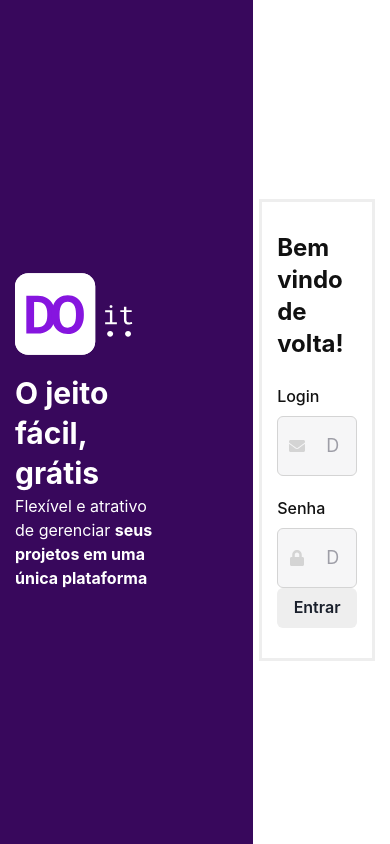
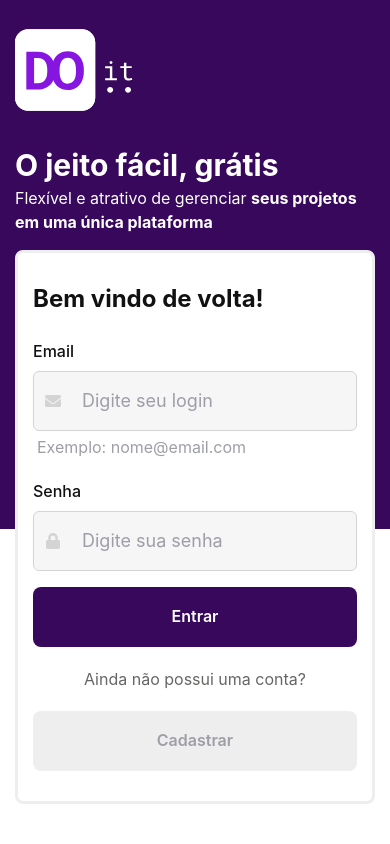
Before and after one commit to schillreff/do_it_front, a React (Create React App) app: page / in a window 390 px wide. Built offline with nearby package versions, Linux system fonts and the light colour scheme.

Commit message:
feat: added yup and responsiveness

```diff
--- a/src/pages/Login/index.tsx
+++ b/src/pages/Login/index.tsx
@@ -1,4 +1,5 @@
 import {
+  Box,
   Button,
   Flex,
   Grid,
@@ -8,6 +9,7 @@
   VStack,
 } from '@chakra-ui/react';
 import { yupResolver } from '@hookform/resolvers/yup';
+import { useState } from 'react';
 import { useForm } from 'react-hook-form';
 import { FaEnvelope, FaLock } from 'react-icons/fa';
 import * as yup from 'yup';
@@ -25,6 +27,8 @@
 }
 
 export const Login = () => {
+  const [loading, setLoading] = useState(false);
+
   const {
     formState: { errors },
     register,
@@ -37,47 +41,68 @@
 
   return (
     <Flex
-      padding='10px 15px'
+      padding={['10px 15px', '10px 15px', '0px', '0px']}
       alignItems='center'
-      height='100vh'
-      bgGradient='linear(to-r, purple.800 65%, white 35%)'
+      justifyContent={'center'}
+      height={['auto', 'auto', '100vh', '100vh']}
+      bgGradient={[
+        'linear(to-b, purple.800 65%, white 35%)',
+        'linear(to-b, purple.800 65%, white 35%)',
+        'linear(to-r, purple.800 65%, white 35%)',
+        'linear(to-r, purple.800 65%, white 35%)',
+      ]}
       color='white'
     >
       <Flex
-        w={'100%'}
+        w={['100%', '100%', '90%', '65%']}
         justifyContent={'center'}
-        flexDirection={'row'}
+        flexDirection={['column', 'column', 'row', 'row']}
         alignItems={'center'}
       >
-        <Grid w={'100%'} paddingRight={'100px'}>
-          <Image src={LogoPrimary} alt='doit' boxSize={'120px'} />
-          <Heading as={'h1'}> O jeito fácil, grátis</Heading>
-          <Text>
+        <Grid w={['100%', '100%', '50%', '50%']} >
+          <Image
+            src={LogoPrimary}
+            alt='doit'
+            boxSize={['120px', '120px', '150px', '150px']}
+          />
+          <Heading mt={'4'} as={'h1'}>
+            {' '}
+            O jeito fácil, grátis
+          </Heading>
+          <Text maxW={'350px'}>
             Flexível e atrativo de gerenciar{' '}
-            <b>seus projetos em uma única plataforma</b>
+            <b> seus projetos em uma única plataforma</b>
           </Text>
         </Grid>
         <Grid
           onSubmit={handleSubmit(handleSignIn)}
           as={'form'}
-          mt={'4'}
-          w={'50%'}
+          w={['100%', '100%', '40%', '40%']}
+          mt={['4', '4', '0', '0']}
           padding={'30px 15px'}
           border={'3px solid'}
           borderColor={'gray.100'}
+          borderRadius={'8px'}
           bg={'white'}
           color={'gray.900'}
         >
           <Heading size={'lg'}>Bem vindo de volta!</Heading>
           <VStack mt={'6'} spacing={'5'}>
+            <Box w={'100%'}>
               <Input
                 placeholder={'Digite seu login'}
                 icon={FaEnvelope}
-              label='Login'
+                label='Email'
                 type='email'
                 error={errors.email}
-              name='email'
+                {...register('email')}
               />
+              {!errors.email && (
+                <Text ml={'1'} mt={'1'} color={'gray.300'}>
+                  Exemplo: nome@email.com
+                </Text>
+              )}
+            </Box>
             <Input
               placeholder={'Digite sua senha'}
               icon={FaLock}
@@ -87,7 +112,32 @@
               {...register('password')}
             />
           </VStack>
-          <Button type='submit'>Entrar</Button>
+          <VStack mt={'4'} spacing={'5'}>
+            <Button
+              isLoading={loading}
+              bg={'purple.800'}
+              w={'100%'}
+              color={'white'}
+              h={'60px'}
+              borderRadius={'8px'}
+              _hover={{ background: 'purple.900' }}
+              type='submit'
+            >
+              Entrar
+            </Button>
+            <Text color={'gray.400'}> Ainda não possui uma conta?</Text>
+            <Button
+              bg={'gray.100'}
+              w={'100%'}
+              color={'gray.300'}
+              h={'60px'}
+              borderRadius={'8px'}
+              _hover={{ background: 'gray.200' }}
+              type='submit'
+            >
+              Cadastrar
+            </Button>
+          </VStack>
         </Grid>
       </Flex>
     </Flex>
```
Lines whose indentation alone changed are shown as unchanged.
